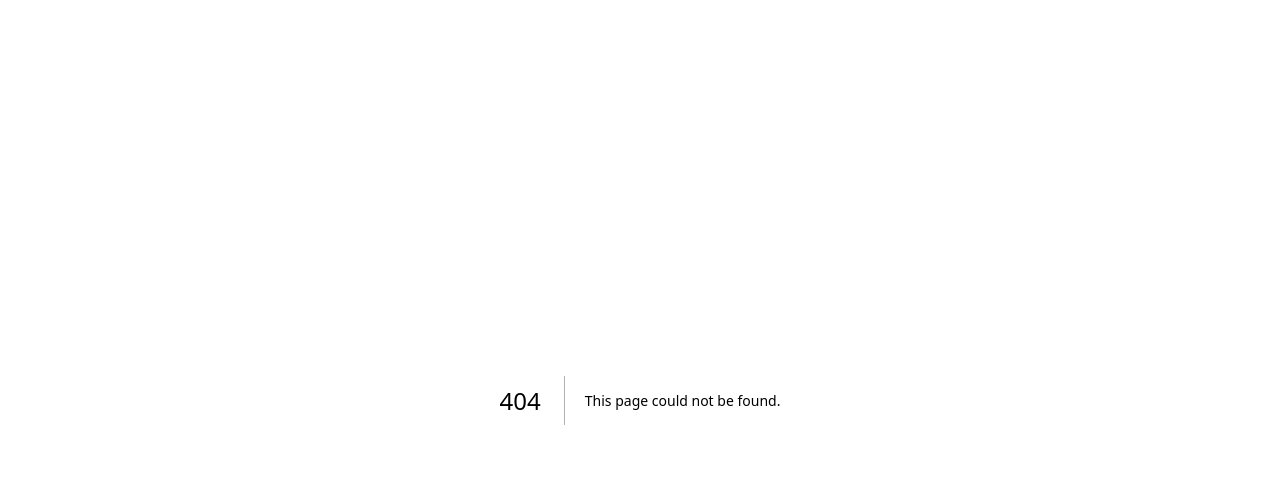
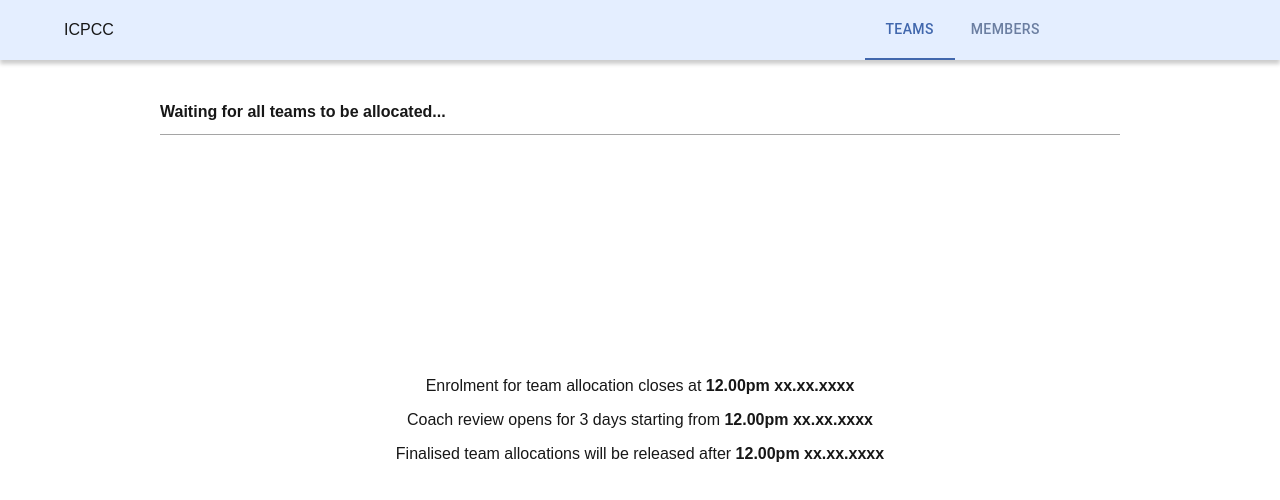
Before and after one commit to adrianbalbs/icpcconnect, a Next.js app in the folder frontend/: page /teams in a window 1280 px wide. Before the commit this address had no page. Shown: the top 500 px of the page. Built offline with nearby package versions, Linux system fonts and the light colour scheme.

Commit message:
Finished basic ui for teams page and nav bar

```diff
--- /dev/null
+++ b/frontend/src/app/components/Navbar.tsx
@@ -0,0 +1,93 @@
+'use client';
+
+import { useEffect, useState } from 'react';
+import { usePathname, useRouter } from 'next/navigation';
+import styles from '../styles/Page.module.css';
+import { styled } from '@mui/material/styles';
+import { Box, Tabs, Tab} from '@mui/material';
+
+interface tabsProps {
+  children?: React.ReactNode;
+  value: number;
+  onChange: (event: React.SyntheticEvent, newValue: number) => void;
+}
+
+interface tabProps {
+  label: string;
+}
+
+const StyledTabs = styled((props: tabsProps) => (
+  <Tabs
+    {...props}
+    TabIndicatorProps={{ children: <span className="MuiTabs-indicatorSpan" /> }}
+  />
+))({
+  '& .MuiTabs-indicator': {
+    display: 'flex',
+    justifyContent: 'center',
+    backgroundColor: 'transparent',
+  },
+  '& .MuiTabs-indicatorSpan': {
+    width: '100%',
+    backgroundColor: '#4167ad',
+  },
+});
+
+const StyledTab = styled((props: tabProps) => <Tab disableRipple {...props} />)(
+  ({ theme }) => ({
+    color: '#6b7ea1',
+    '&:hover': {
+      color: '#5974a6',
+      opacity: 1,
+    },
+    '&.Mui-selected': {
+      color: '#4167ad',
+      fontWeight: theme.typography.fontWeightMedium,
+    },
+    '&.Mui-focusVisible': {
+      backgroundColor: '#d1eaff',
+    },
+  }),
+);
+
+const Navbar: React.FC = () => {
+  const [tab, setTab] = useState(-1);
+  // const [initialLoad, setInitialLoad] = useState(true);
+  const pathname = usePathname();
+  const router = useRouter();
+
+  const handleChange = (event: React.SyntheticEvent, newTab: number) => {
+    setTab(newTab);
+    router.push(`${tab === 1 ? '/teams' : '/members'}`);
+  };
+
+  // useEffect(() => {
+  //   const timeout = setTimeout(() => {
+  //     setInitialLoad(false);
+  //   }, 100);
+
+  //   return () => clearTimeout(timeout);
+  // }, []);
+
+  useEffect(() => {
+    pathname.includes('members') ? setTab(1) : setTab(0);
+  }, [pathname]);
+
+  return <div className={styles.navbar}>
+    <h1>ICPCC</h1>
+
+    <Box sx={{ width: '100%', gridColumn: '6' }}>
+      <StyledTabs
+        value={tab}
+        onChange={handleChange}
+        aria-label="tabs"
+      >
+        {/* { (!isStudent && <Tab sx={{ height: '60px', color: '#415478' }} value="teams" label="Teams"/>} */}
+        <StyledTab sx={{ height: '60px' }} label="Teams"/>
+        <StyledTab label="Members" />
+      </StyledTabs>
+    </Box>
+  </div>
+}
+
+export default Navbar;
--- /dev/null
+++ b/frontend/src/app/components/teams/TeamCard.tsx
@@ -0,0 +1,25 @@
+import pageStyles from '../../styles/Page.module.css';
+import teamStyles from '../../styles/Teams.module.css';
+import DriveFileRenameOutlineOutlinedIcon from '@mui/icons-material/DriveFileRenameOutlineOutlined';
+
+interface TeamCardProps {
+  name: string;
+  institution: string;
+  members: Array<string>;
+  canEdit: boolean;
+}
+
+const TeamCard: React.FC<TeamCardProps> = ({ name, institution, members, canEdit }) => {
+  return <div className={teamStyles['team-container']}>
+    <div className={teamStyles.team}>
+      <p><span className={pageStyles.bold}>Team Name:</span> {name}   {canEdit && <DriveFileRenameOutlineOutlinedIcon />}</p>
+      <p><span className={pageStyles.bold}>Institution:</span> {institution}</p>
+      <p className={pageStyles.bold}>Members:</p>
+      <p className={pageStyles.indented}>{members[0]}</p>
+      <p className={pageStyles.indented}>{members[1]}</p>
+      <p className={pageStyles.indented}>{members[2]}</p>
+    </div>
+  </div>
+}
+
+export default TeamCard;
--- /dev/null
+++ b/frontend/src/app/components/teams/TeamsList.tsx
@@ -0,0 +1,18 @@
+// import axios from 'axios';
+// import { SERVER_URL } from '../utils/constants';
+import teamStyles from '../../styles/Teams.module.css';
+import TeamCard from './TeamCard';
+
+const TeamsList: React.FC = () => {
+  // const getTeams = async () => {
+  //   const res = await axios.get(`${SERVER_URL}/teams/all`);
+
+  // }
+  return <div className={teamStyles.teams}>
+    <TeamCard name="Tomato Factory" institution="UNSW" members={["Adrian", "Kobe", "Jerry"]} canEdit={true} />
+    <TeamCard name="Tomato Factory" institution="UNSW" members={["Adrian", "Kobe", "Jerry"]} canEdit={false} />
+    <TeamCard name="Tomato Factory" institution="UNSW" members={["Adrian", "Kobe", "Jerry"]} canEdit={false} />
+  </div>
+}
+
+export default TeamsList;
--- /dev/null
+++ b/frontend/src/app/components/teams/WaitingScreen.tsx
@@ -0,0 +1,11 @@
+import pageStyles from '../../styles/Page.module.css';
+
+const WaitingScreen: React.FC = () => {
+  return <div className={pageStyles['waiting-screen']}>
+    <p>Enrolment for team allocation closes at <span className={pageStyles.bold}>12.00pm xx.xx.xxxx</span></p>
+    <p>Coach review opens for 3 days starting from <span className={pageStyles.bold}>12.00pm xx.xx.xxxx</span></p>
+    <p>Finalised team allocations will be released after <span className={pageStyles.bold}>12.00pm xx.xx.xxxx</span></p>
+  </div>
+}
+
+export default WaitingScreen;
--- a/frontend/src/app/layout.tsx
+++ b/frontend/src/app/layout.tsx
@@ -1,22 +1,5 @@
-import type { Metadata } from "next";
-import localFont from "next/font/local";
-import "./globals.css";
-
-const geistSans = localFont({
-  src: "./fonts/GeistVF.woff",
-  variable: "--font-geist-sans",
-  weight: "100 900",
-});
-const geistMono = localFont({
-  src: "./fonts/GeistMonoVF.woff",
-  variable: "--font-geist-mono",
-  weight: "100 900",
-});
-
-export const metadata: Metadata = {
-  title: "Create Next App",
-  description: "Generated by create next app",
-};
+import './styles/globals.css';
+import Navbar from './components/Navbar';
 
 export default function RootLayout({
   children,
@@ -25,9 +8,8 @@ export default function RootLayout({
 }>) {
   return (
     <html lang="en">
-      <body
-        className={`${geistSans.variable} ${geistMono.variable} antialiased`}
-      >
+      <body>
+        <Navbar />
         {children}
       </body>
     </html>
--- /dev/null
+++ b/frontend/src/app/members/page.tsx
@@ -0,0 +1,9 @@
+'use client';
+
+import pageStyles from '../styles/Page.module.css';
+
+const Members: React.FC = () => {
+  return <div className={pageStyles.screen}></div>
+}
+
+export default Members;
--- /dev/null
+++ b/frontend/src/app/styles/Page.module.css
@@ -0,0 +1,61 @@
+.screen {
+  margin: 100px 12.5vw 0;
+  width: 75vw;
+  flex-wrap: wrap;
+  background-color: white;
+}
+
+.divider {
+  margin: 10px 0;
+  height: 1px;
+  width: 100%;
+  border: none;
+  background-color: #a5a5a5;
+}
+
+.divider-light {
+  margin: 20px 0;
+  height: 1px;
+  width: 100%;
+  background-color: #c0c0c0;
+}
+
+.bold {
+  font-weight: bold;
+}
+
+.indented {
+  padding-left: 20px;
+}
+
+.navbar {
+  display: grid;
+  grid-template-columns: repeat(7, 1fr);
+  position: fixed;
+  top: 0;
+  align-items: center;
+  padding: 0 5vw;
+  height: 60px;
+  width: 100vw;
+  background-color: #E4EEFF;
+  box-shadow: 0 4px 4px rgba(0, 0, 0, 0.2);
+}
+
+.waiting-screen {
+  display: flex;
+  flex-direction: column;
+  justify-content: center;
+  align-items: center;
+  row-gap: 10px;
+  height: calc(100vh - 250px);
+}
+
+.code {
+  margin-left: 18px;
+  padding: 0 25px 0 7px;
+  height: 24px;
+  width: calc(100% - 100px);
+  font-weight: lighter;
+  color: #4B4B4B;
+  background-color: #E5EAF3;
+}
--- /dev/null
+++ b/frontend/src/app/styles/Teams.module.css
@@ -0,0 +1,23 @@
+.teams {
+  display: flex;
+  flex-wrap: wrap;
+  justify-content: space-between;
+  row-gap: 50px;
+  margin-top: 30px;
+}
+
+.team-container {
+  display: block;
+  height: 240px;
+  width: 340px;
+  padding: 20px 20.5px;
+  background-color: #D9D9D9;
+  box-shadow: 0 4px 4px rgba(0, 0, 0, 0.2);
+}
+
+.team {
+  height: 200px;
+  width: 299px;
+  padding: 20px;
+  background-color: white;
+}
--- a/frontend/src/app/globals.css
+++ b/frontend/src/app/styles/globals.css
@@ -5,13 +5,6 @@
 :root {
   --background: #ffffff;
   --foreground: #171717;
-}
-
-@media (prefers-color-scheme: dark) {
-  :root {
-    --background: #0a0a0a;
-    --foreground: #ededed;
-  }
 }
 
 body {
--- /dev/null
+++ b/frontend/src/app/teams/page.tsx
@@ -0,0 +1,20 @@
+'use client';
+
+import { useState } from 'react';
+import pageStyles from '../styles/Page.module.css';
+import TeamsList from '../components/teams/TeamsList';
+import WaitingScreen from '../components/teams/WaitingScreen';
+
+const Teams: React.FC = () => {
+  const [isAllocated, setIsAllocated] = useState(false);
+
+  return <div>
+    <div className={pageStyles.screen}>
+      <h1 className={pageStyles.bold}>{isAllocated ? 'All Teams' : 'Waiting for all teams to be allocated...'}</h1>
+      <hr className={pageStyles.divider}/>
+      {isAllocated ? <TeamsList /> : <WaitingScreen />}
+    </div>
+  </div>;
+}
+
+export default Teams;
--- /dev/null
+++ b/frontend/src/app/utils/constants.ts
@@ -0,0 +1 @@
+export const SERVER_URL = 'http://localhost:3030';
```
Also changed, not shown: frontend/package.json (+7 -2 lines), 2 other files (tests, documents, lock files or other folders).
